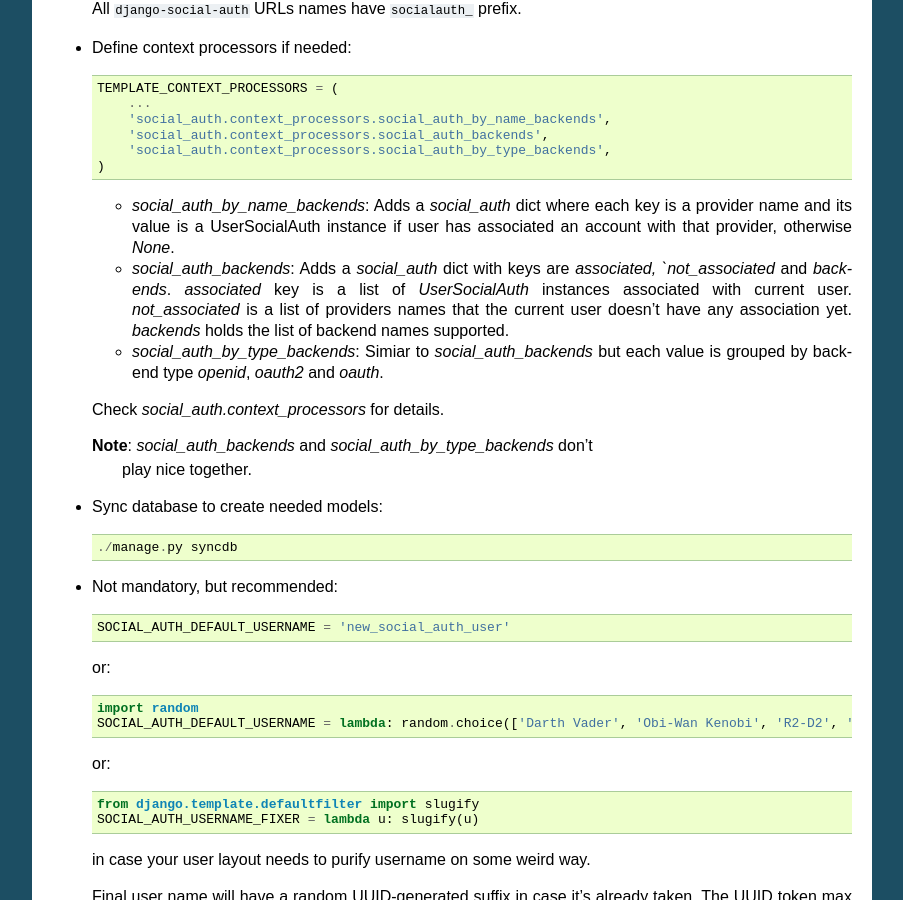
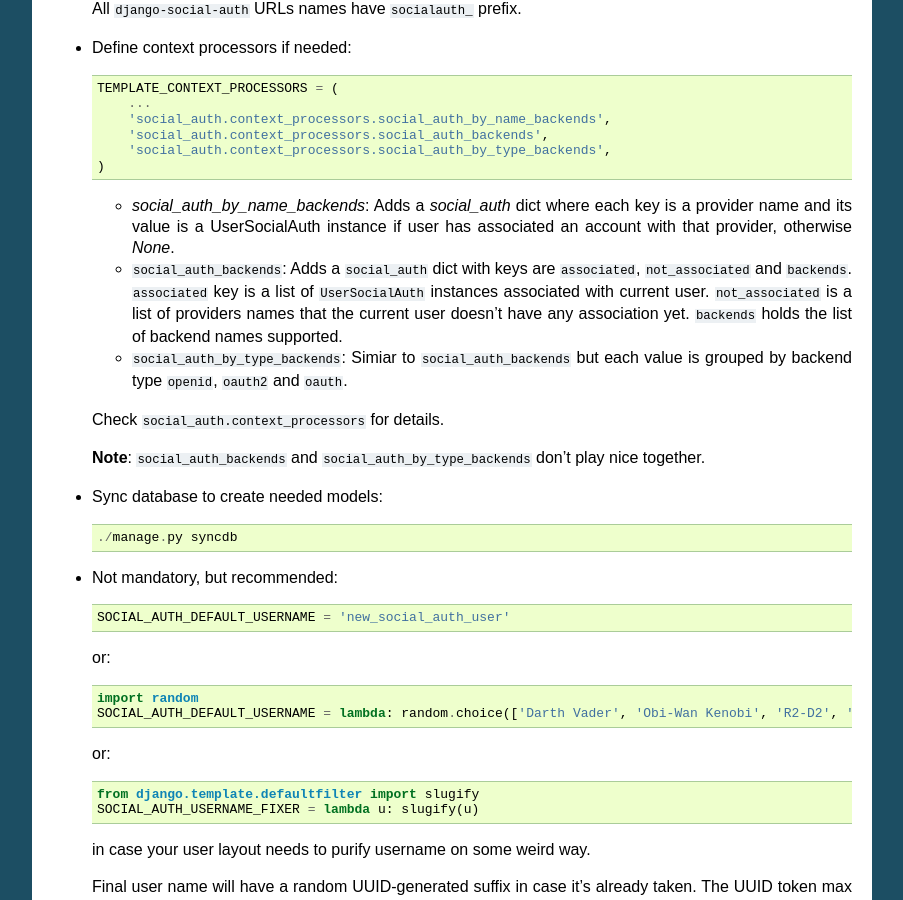
Before and after one commit to Naveen-Kumar999/django-social-auth, a Sphinx documentation site: the page built from doc/configuration.rst, in a window 1280 px wide and 900 px high, scrolled down 1866 px. Shown: the whole window, without its empty margins (198-1101 px from the left). Built offline with Sphinx 7.4.7, drawn with Linux system fonts in a browser that asks for light colours.

Commit message:
ReST fixes

```diff
--- a/doc/configuration.rst
+++ b/doc/configuration.rst
@@ -118,21 +118,22 @@ Configuration
     is a UserSocialAuth instance if user has associated an account with that
     provider, otherwise `None`.
 
-  * `social_auth_backends`:
-    Adds a `social_auth` dict with keys are `associated, `not_associated` and
-    `backends`. `associated` key is a list of `UserSocialAuth` instances
-    associated with current user. `not_associated` is a list of providers names
-    that the current user doesn't have any association yet. `backends` holds
+  * ``social_auth_backends``:
+    Adds a ``social_auth`` dict with keys are ``associated``, ``not_associated`` and
+    ``backends``. ``associated`` key is a list of ``UserSocialAuth`` instances
+    associated with current user. ``not_associated`` is a list of providers names
+    that the current user doesn't have any association yet. ``backends`` holds
     the list of backend names supported.
 
-  * `social_auth_by_type_backends`:
-    Simiar to `social_auth_backends` but each value is grouped by backend type
-    `openid`, `oauth2` and `oauth`.
+  * ``social_auth_by_type_backends``:
+    Simiar to ``social_auth_backends`` but each value is grouped by backend type
+    ``openid``, ``oauth2`` and ``oauth``.
 
-  Check `social_auth.context_processors` for details.
+  Check ``social_auth.context_processors`` for details.
 
-  **Note**: `social_auth_backends` and `social_auth_by_type_backends` don't
-            play nice together.
+  **Note**:
+  ``social_auth_backends`` and ``social_auth_by_type_backends`` don't play nice
+  together.
 
 - Sync database to create needed models::
 
```
Also changed, not shown: README.rst (+12 -11 lines).
